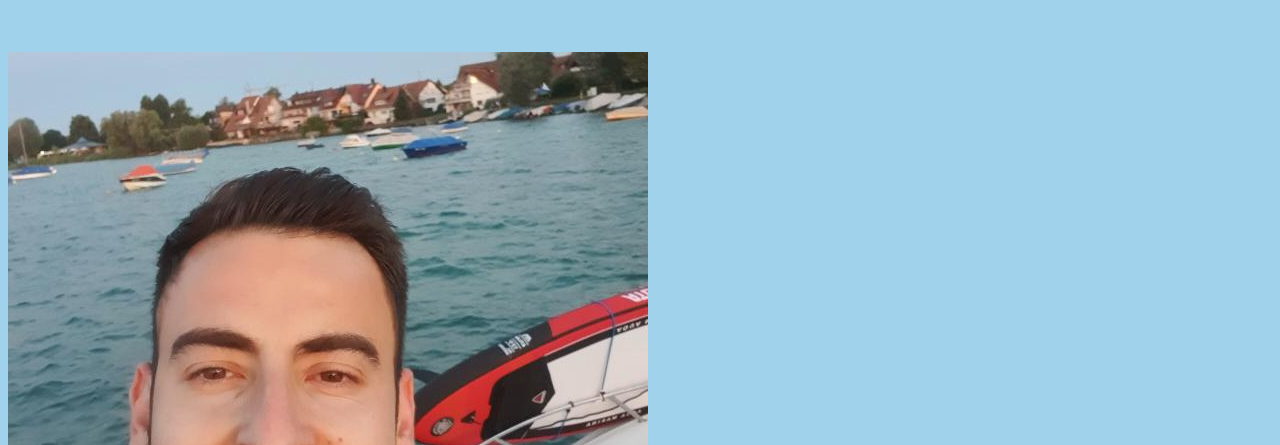
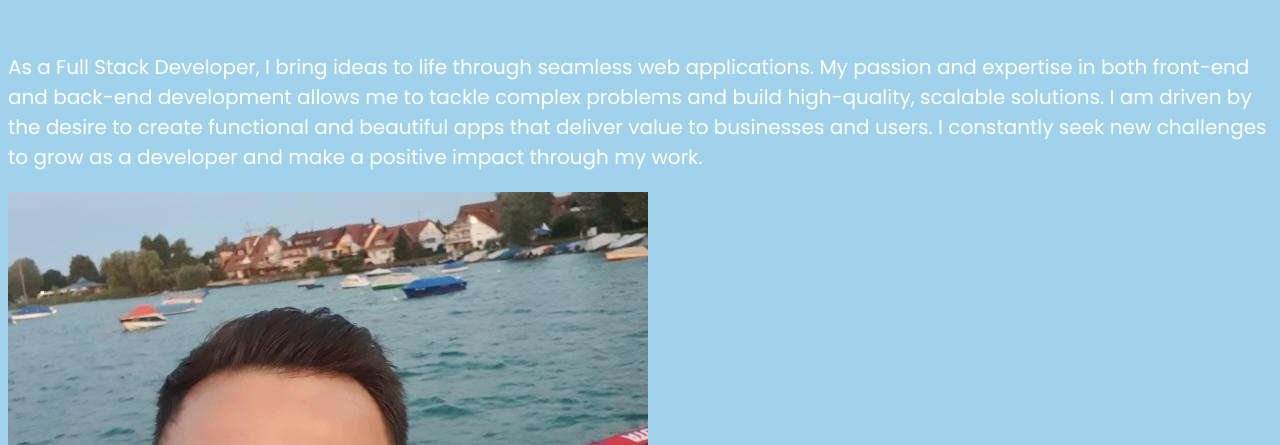
Before and after one commit to ZeroCool989/about-me-page, a plain HTML site: page index.html in a window 1280 px wide. Shown: the part 355-800 px from the top of the page. Drawn offline with Linux system fonts and the light colour scheme.

Commit message:
Add paragraph text and style to paragraph

```diff
--- a/assets/css/style.css
+++ b/assets/css/style.css
@@ -16,3 +16,7 @@ h1 {
     font-size: 100px;
     line-height: 115%;
 }
+
+.subheading {
+    margin-top: 25px;
+}
--- a/index.html
+++ b/index.html
@@ -20,7 +20,8 @@
             </ul>
         </nav>
         <h1>Almir Dumisic <br><span style="color: blue">Full Stack Developer</span></h1>
-        <p class="subheading"></p>
+        <p class="subheading">As a Full Stack Developer, I bring ideas to life through seamless web applications. My passion and expertise in both front-end and back-end development allows me to tackle complex problems and build high-quality, scalable solutions. I am driven by the desire to create functional and beautiful apps that deliver value to businesses and users.
+         I constantly seek new challenges to grow as a developer and make a positive impact through my work.</p>
         <div class="circle">
             <img src="assets/images/my_profile_picture.jpg" alt="my_profile_picture">
         </div>
```
